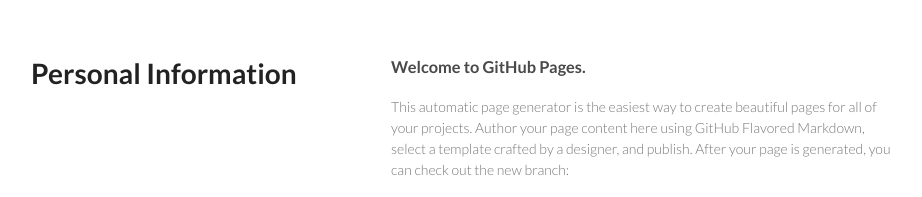
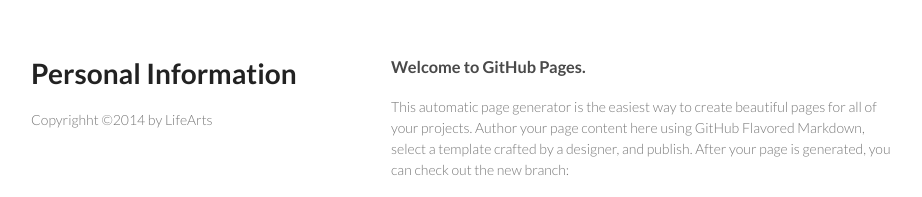
Before and after one commit to LifeArts/Blog, a plain HTML site: page index.html in a window 1280 px wide. Shown: the top 197 px of the page, without its empty margins (179-1101 px from the left). Drawn offline with Linux system fonts and the light colour scheme.

Commit message:
Update index.html

```diff
--- a/index.html
+++ b/index.html
@@ -19,6 +19,7 @@
         <h1>Personal Information</h1>
         <p></p>
 
+        <p class="view">Copyrighht &copy2014 by LifeArts</small></a></p>
 <!--
         <p class="view"><a href="https://github.com/LifeArts/Blog">View the Project on GitHub <small>LifeArts/Blog</small></a></p>
 
```
